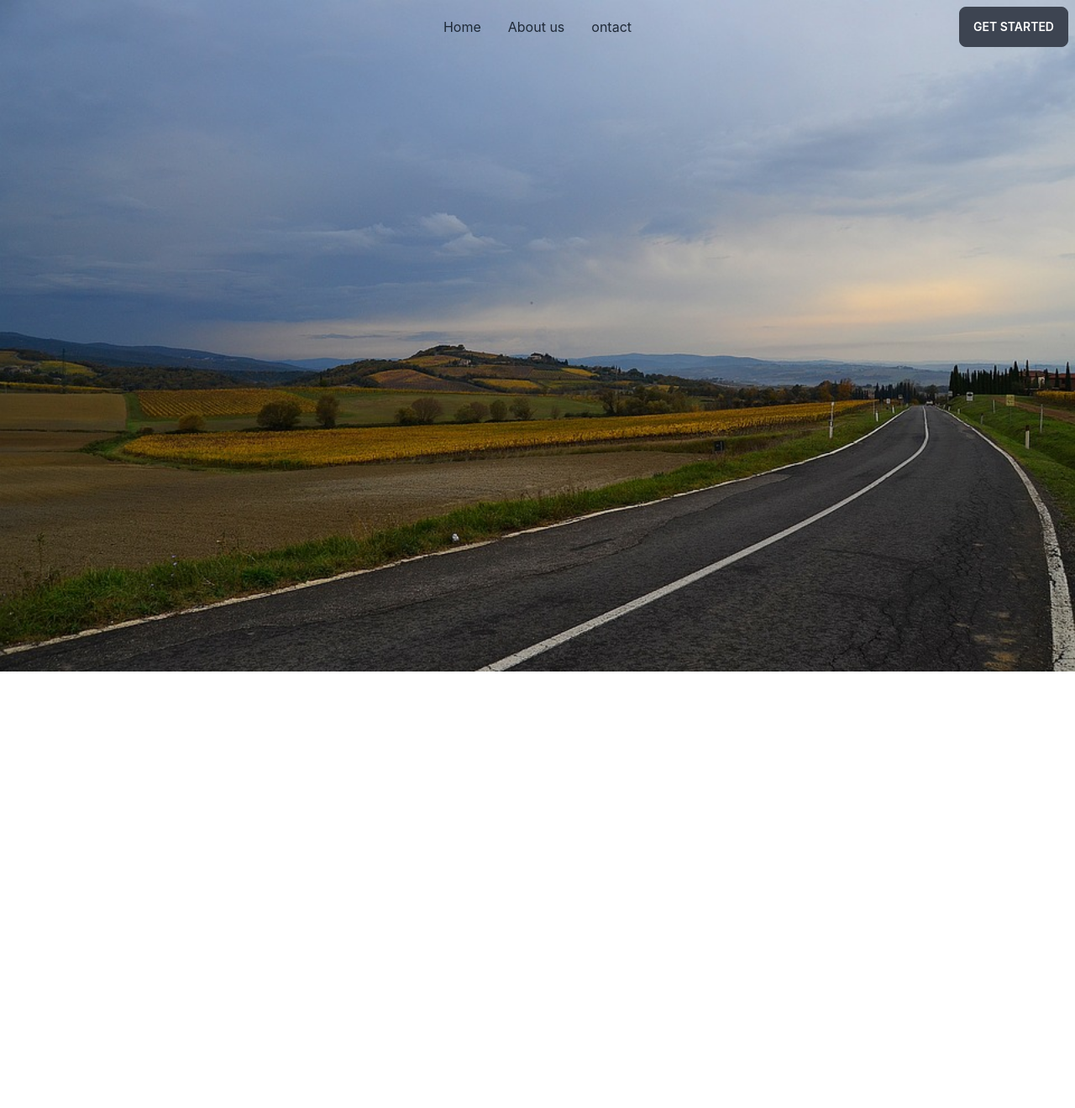
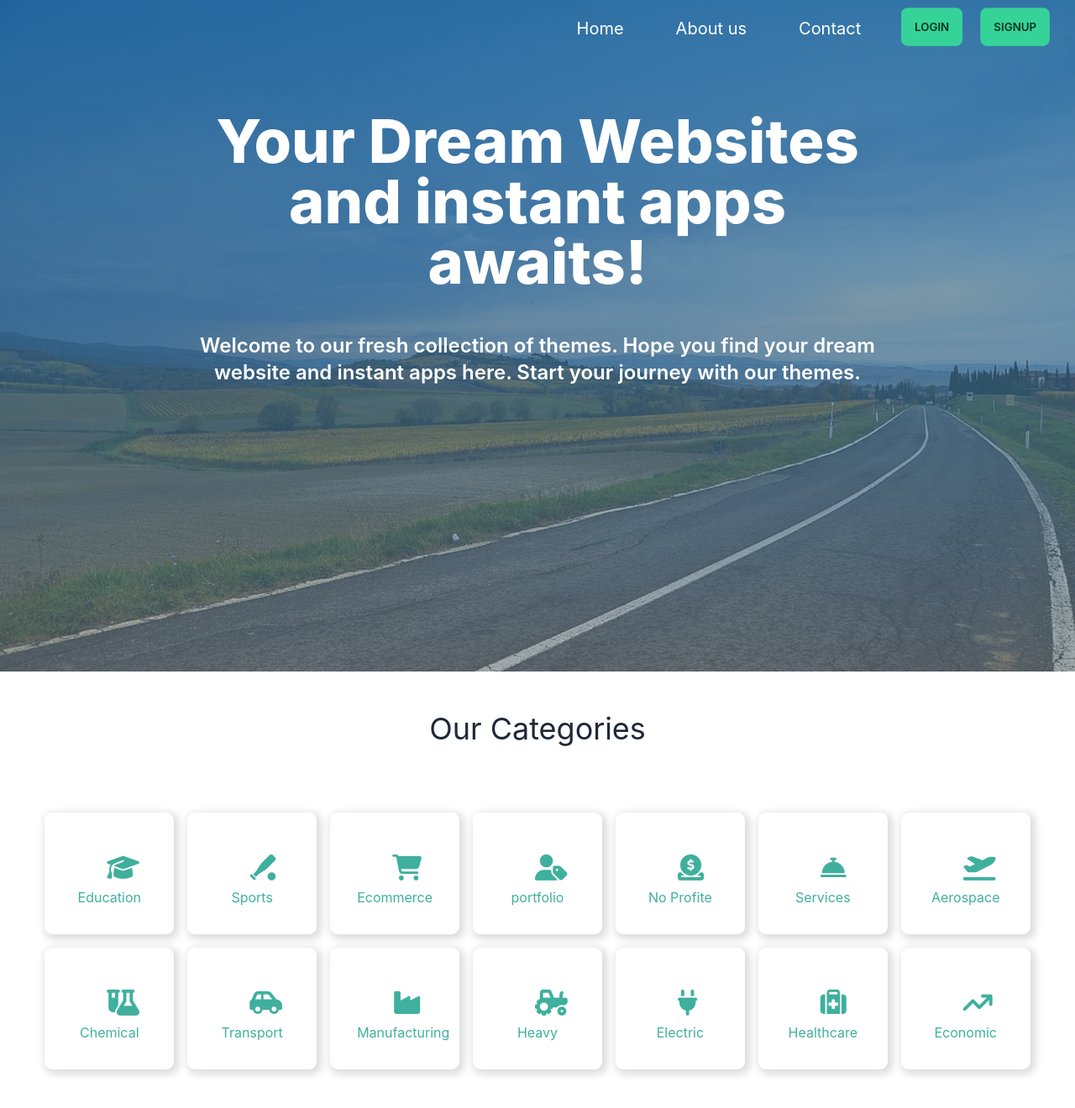
Before and after one commit to moutosi-raka/MYKnol, a React (Create React App) app: page / in a window 1280 px wide. Shown: the top 1320 px of the page at 84% size. Before the commit the page ends 800 px from the top, so only its background shows below. Built offline with nearby package versions, Linux system fonts and the light colour scheme.

Commit message:
added category

```diff
--- a/package.json
+++ b/package.json
@@ -3,6 +3,9 @@
   "version": "0.1.0",
   "private": true,
   "dependencies": {
+    "@fortawesome/free-regular-svg-icons": "^6.2.1",
+    "@fortawesome/free-solid-svg-icons": "^6.2.1",
+    "@fortawesome/react-fontawesome": "^0.2.0",
     "@testing-library/jest-dom": "^5.16.5",
     "@testing-library/react": "^13.4.0",
     "@testing-library/user-event": "^13.5.0",
--- /dev/null
+++ b/public/Category.json
@@ -0,0 +1,74 @@
+
+
+[
+    {
+        "id": 1,
+        "icons": "fa-solid fa-graduation-cap h-icon1",
+        "name": "Education"
+    },
+    {
+        "id": 2,
+        "icons": "fa-solid fa-baseball-bat-ball h-icon1",
+        "name": "Sports"
+    },
+    {
+        "id": 3,
+        "icons": "fa-solid fa-cart-shopping h-icon1",
+        "name": "Ecommerce"
+    },
+    {
+        "id": 4,
+        "icons": "fa-solid fa-user-tag h-icon1",
+        "name": "portfolio"
+    },
+    {
+        "id": 5,
+        "icons": "fa-solid fa-circle-dollar-to-slot h-icon1",
+        "name": "No Profite"
+    },
+    {
+        "id": 6,
+        "icons": "fa-solid fa-bell-concierge h-icon1",
+        "name": "Services"
+    },
+    {
+        "id": 7,
+        "icons": "fa-solid fa-plane-departure h-icon1",
+        "name": "Aerospace"
+    },
+    {
+        "id": 8,
+        "icons": "fa-solid fa-flask-vial h-icon1",
+        "name": "Chemical"
+    },
+    {
+        "id": 9,
+        "icons": "fa-solid fa-car-side h-icon1",
+        "name": "Transport"
+    },
+    {
+        "id": 10,
+        "icons": "fa-solid fa-industry h-icon1",
+        "name": "Manufacturing"
+    },
+    {
+        "id": 11,
+        "icons": "fa-solid fa-tractor h-icon1",
+        "name": "Heavy"
+    },
+    {
+        "id": 12,
+        "icons": "fa-solid fa-plug h-icon1",
+        "name": "Electric"
+    },
+    {
+        "id": 13,
+        "icons": "fa-solid fa-suitcase-medical h-icon1",
+        "name": "Healthcare"
+    },
+    {
+        "id": 14,
+        "icons": "fa-solid fa-arrow-trend-up h-icon1",
+        "name": "Economic"
+    }
+]
--- a/public/index.html
+++ b/public/index.html
@@ -10,6 +10,8 @@
       content="Web site created using create-react-app"
     />
     <link rel="apple-touch-icon" href="%PUBLIC_URL%/logo192.png" />
+    <link rel="icon" href="https://cdn.pixabay.com/photo/2015/12/23/01/14/edit-1105049_960_720.png" />
+   <script src="https://kit.fontawesome.com/9a21385e6c.js"></script>
     <!--
       manifest.json provides metadata used when your web app is installed on a
       user's mobile device or desktop. See https://developers.google.com/web/fundamentals/web-app-manifest/
--- a/src/pages/Banner/Banner.css
+++ b/src/pages/Banner/Banner.css
@@ -1,8 +1,11 @@
 .banner{
-    background: url('../../assests/road-672036_960_720.jpg');
+    background:  linear-gradient(rgba(17, 96, 156,.8), rgba(160, 185, 203,.4)), url('../../assests/road-672036_960_720.jpg');
     background-size: cover;
       background-repeat: no-repeat;
       min-height: 100vh;
       position: relative;
+}
 
+.menu li{
+    padding-right: 30px!important;
 }
--- /dev/null
+++ b/src/pages/Category/Category.css
@@ -0,0 +1,18 @@
+.fa-solid, .fas {
+    font-weight: 900;
+}
+.h-icon1 {
+    color: #3fb09d;
+    font-size: 31px;
+    margin-left: 42px;
+    margin-top: 18px;
+}
+.h-p1{
+    text-align: center;
+    color: #3fb09d;
+}
+.cate-card{
+    border-radius: 9px;
+    box-shadow: 3px 3px 10px 3px #ddd;
+    cursor: pointer;
+}
--- a/src/pages/Category/Category.js
+++ b/src/pages/Category/Category.js
@@ -1,8 +1,66 @@
-import React from 'react';
+import React, { useEffect, useState } from 'react';
+import { FontAwesomeIcon } from '@fortawesome/react-fontawesome'
+import './Category.css'
+
+
 
 const Category = () => {
+
+    // const Categories = [
+    //     {
+    //         id: 1,
+    //         icons: '',
+    //         name: 'Education'
+    //     },
+    //     {
+    //         id: 2,
+    //         icons: '',
+    //         name: 'Sports'
+    //     },
+    //     {
+    //         id: 3,
+    //         icons: '',
+    //         name: 'Ecommerce'
+    //     },
+    //     {
+    //         id: 4,
+    //         icons: '',
+    //         name: 'portfolio'
+    //     },
+    //     {
+    //         id: 5,
+    //         icons: '',
+    //         name: 'No Profite'
+    //     }
+    // ]
+    const [categories, setCategories] = useState([]);
+
+    useEffect( ()=>{
+        fetch('Category.json')
+        .then(res => res.json())
+        .then(data => {
+            console.log('data' , data)
+            setCategories(data)
+        })
+    },[])
     return (
         <div>
+            <div className='my-12 text-center'>
+                <h1 className='text-4xl'>Our Categories</h1>
+            </div>
+            <div className='grid md:grid-cols-4 lg:grid-cols-7 grid-cols-2 gap-4 w-11/12 mx-auto my-20'>
+
+               {
+                    categories.map(category =>
+                    <div key={category.id} className="card bg-base-100 cate-card ">
+                    <div className="card-body">
+
+                      <i className={`${category.icons}`}></i>
+                      <p className='h-p1'>{category.name}</p>
+                    </div>
+                  </div>)
+                }
+               </div>
 
         </div>
     );
--- a/src/pages/Home/Home.js
+++ b/src/pages/Home/Home.js
@@ -1,14 +1,20 @@
 import React from 'react';
 import HomeNavbar from '../HomeNavbar/HomeNavbar';
-import road from '../../assests/road-672036_960_720.jpg'
 import '../Banner/Banner.css'
+import Category from '../Category/Category';
 
 const Home = () => {
     return (
-        <div className='banner'>
+       <div>
+         <div className='banner'>
             <HomeNavbar></HomeNavbar>
-
+           <div className='w-2/3 mx-auto text-white mt-16 text-center'>
+           <h1 className='text-7xl font-extrabold'>Your Dream Websites and instant apps awaits!</h1>
+           <p className='text-2xl font-semibold mt-12'>Welcome to our fresh collection of themes. Hope you find your dream website and instant apps here. Start your journey with our themes.</p>
+           </div>
         </div>
+        <Category></Category>
+       </div>
     );
 };
 
--- a/src/pages/HomeNavbar/HomeNavbar.js
+++ b/src/pages/HomeNavbar/HomeNavbar.js
@@ -6,7 +6,9 @@ const HomeNavbar = () => {
     const menuItem = <>
     <li><Link>Home</Link></li>
     <li><Link>About us</Link></li>
-    <li><Link>ontact</Link></li>
+    <li><Link>Contact</Link></li>
+    <button className="btn btn-success mr-4"><Link>Login</Link></button>
+    <button className="btn btn-success"><Link>SignUp</Link></button>
 
     </>
 
@@ -17,19 +19,16 @@ const HomeNavbar = () => {
       <label tabIndex={0} className="btn btn-ghost lg:hidden">
         <svg xmlns="http://www.w3.org/2000/svg" className="h-5 w-5" fill="none" viewBox="0 0 24 24" stroke="currentColor"><path strokeLinecap="round" strokeLinejoin="round" strokeWidth="2" d="M4 6h16M4 12h8m-8 6h16" /></svg>
       </label>
-      <ul tabIndex={0} className="menu menu-compact dropdown-content mt-3 p-2 shadow bg-base-100 rounded-box w-52">
+      <ul tabIndex={0} className="menu menu-compact dropdown-content mt-3 p-2 shadow  rounded-box w-52">
         {menuItem}
       </ul>
     </div>
     {/* <Link className="btn btn-ghost normal-case text-xl">daisyUI</Link> */}
   </div>
-  <div className="navbar-center hidden lg:flex">
-    <ul className="menu menu-horizontal px-1">
+  <div className="navbar-center hidden lg:flex navbar-end">
+    <ul className="menu menu-horizontal px-5 fw-bold text-white text-xl ">
       {menuItem}
     </ul>
-  </div>
-  <div className="navbar-end">
-    <Link className="btn">Get started</Link>
   </div>
 </div>
     );
```
Also changed, not shown: 1 other file (tests, documents, lock files or other folders).
